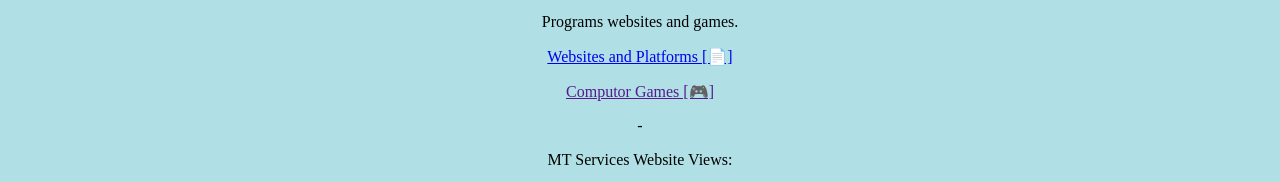
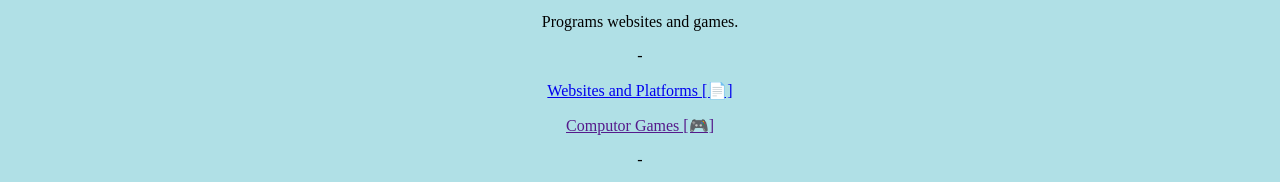
Before and after one commit to Mt-ServicesC1s/Mt-ServicesC1s.github.io, a plain HTML site: page index.html in a window 1280 px wide. Shown: the part 497-679 px from the top of the page. Drawn offline with Linux system fonts and the light colour scheme.

Commit message:
Update index.html

```diff
--- a/index.html
+++ b/index.html
@@ -181,7 +181,9 @@
 
               <p>Programs websites and games.</p>
 
-            <center>
+              <p>-</p>
+
+              <center>
               <a href="https://Mt-Services-c1s.github.io">Websites and Platforms [📄]</a>
 
 <p> </p>
```
